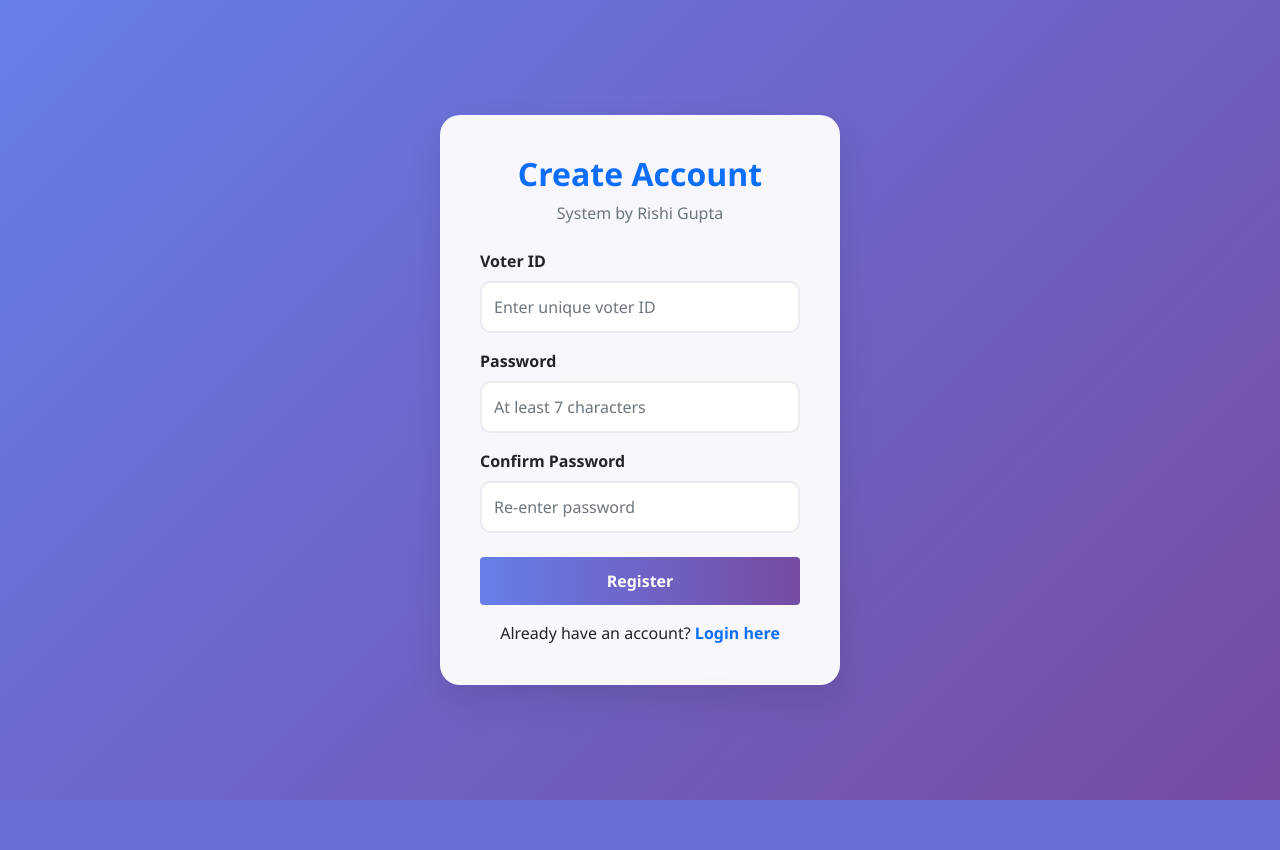
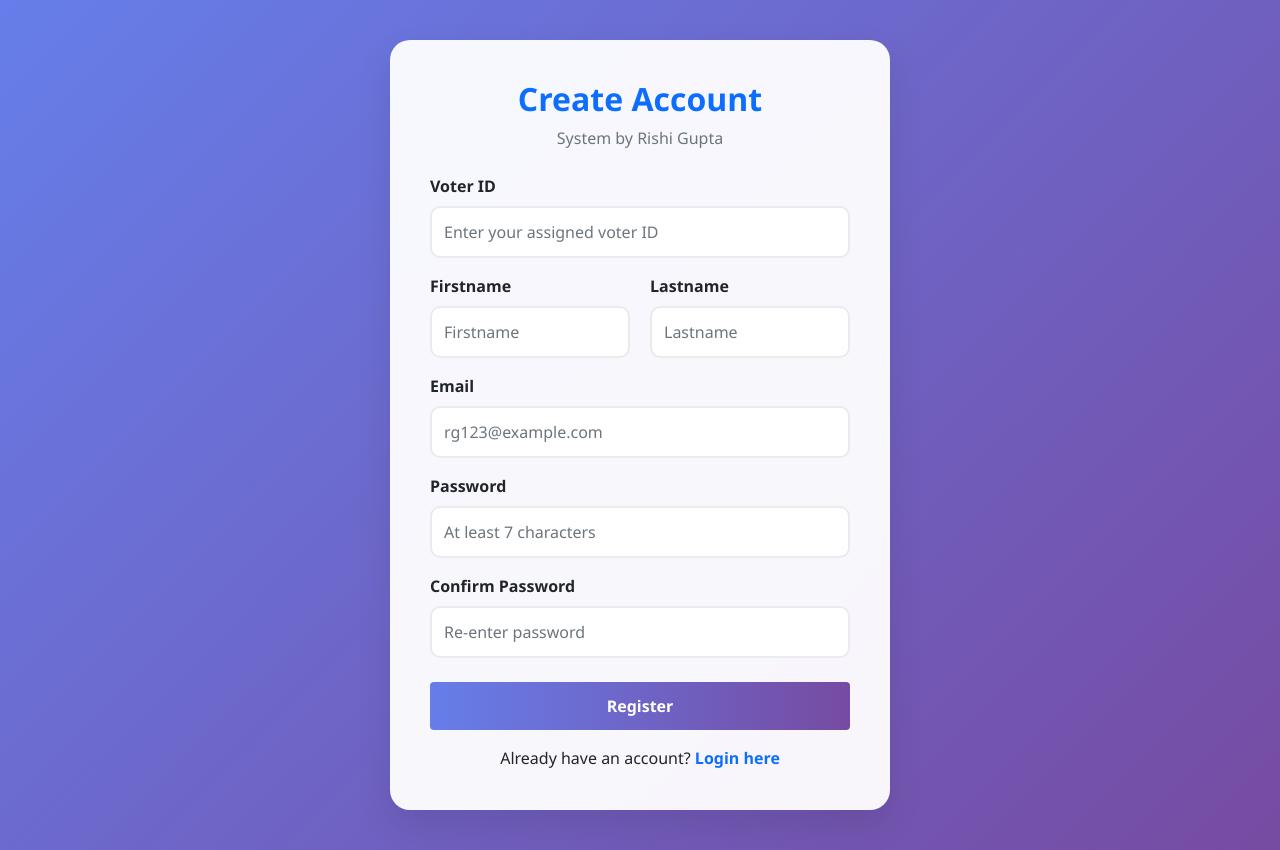
Before and after one commit to rishh-i/Blockchain-Voting-RG, a Flask app: page /auth/register in a window 1280 px wide. Before the commit the page ends 800 px from the top, so only its background shows below. Run offline with Flask 3, Linux system fonts and the light colour scheme; some libraries are stand-ins or nearby versions.

Commit message:
added email
- added user attributes in db
- extra auth routes
- register html alterations

```diff
--- a/app.py
+++ b/app.py
@@ -72,7 +72,7 @@ def create_app():
         admin = User.query.filter_by(voter_id="admin").first()
         if not admin:
             # creates an initial admin account if one hasn't been created already i.e. first time executing program
-            admin = User(voter_id="admin", is_admin=True)
+            admin = User(voter_id="admin", is_admin=True, firstname="Admin", lastname="User", email="admin@voting.com")
             admin.set_password("admin123") #have to change later
             db.session.add(admin)
             db.session.commit()
--- a/blockchain.json
+++ b/blockchain.json
@@ -4,9 +4,9 @@
       "index": 0,
       "votes": [],
       "previous_hash": "0",
-      "timestamp": 1766260639.265234,
-      "nonce": 151,
-      "hash": "00fd8486b3f9cd587d69282a4254edf6e0365870cc2a0f3cee6149fc76fb0e0d"
+      "timestamp": 1766705511.527568,
+      "nonce": 58,
+      "hash": "0086e8a99adf0d1eaed91fec45efaf1c6445c30cfab851cd32985f25a6e09ced"
     }
   ],
   "pending_votes": []
--- a/models/user.py
+++ b/models/user.py
@@ -5,12 +5,17 @@ from models.base import Base
 
 from database import db
 
+# inherits from Base to get primary key and timestamp fields
 class User(UserMixin, Base):
     __tablename__ = "users"
 
+    # user attributes
     voter_id = db.Column(db.String(50), unique=True, nullable=False)
     hashed_password = db.Column(db.String(128), nullable=False)
     is_admin = db.Column(db.Boolean, default=False)
+    firstname = db.Column(db.String(100), nullable=False)
+    lastname = db.Column(db.String(100), nullable=False)
+    email = db.Column(db.String(100), unique=True, nullable=False)
 
     def set_password(self, password):
         self.hashed_password = generate_password_hash(password)
--- a/routes/auth_routes.py
+++ b/routes/auth_routes.py
@@ -40,11 +40,14 @@ def register():
 
     if request.method == "POST":
         voter_id = request.form.get("voter_id")
+        firstname = request.form.get("firstname")
+        lastname = request.form.get("lastname")
+        email = request.form.get("email")
         password = request.form.get("password")
         confirm_password = request.form.get("confirm_password")
 
         # null input validation
-        if not voter_id or not password or not confirm_password:
+        if not voter_id or not password or not confirm_password or not firstname or not lastname or not email:
             flash("Please fill in all fields.", "error")
             return render_template("register.html")
 
@@ -69,12 +72,19 @@ def register():
             flash("Password must have at least 7 characters.", "error")
             return render_template("register.html")
 
+        # checks if email already exists
+        existing_email = User.query.filter_by(email=email).first()
+        if existing_email:
+            flash("Email address already registered.", "error")
+            return render_template("register.html")
+
+        # checks if voter_id already exists
         existing_user = User.query.filter_by(voter_id=voter_id).first()
         if existing_user:
             flash("Voter ID already exists.", "error")
             return render_template("register.html")
 
-        new_user = User(voter_id=voter_id)
+        new_user = User(voter_id=voter_id, firstname=firstname, lastname=lastname, email=email)
         new_user.set_password(password)
 
         try:
--- a/templates/admin_blockchain_explorer.html
+++ b/templates/admin_blockchain_explorer.html
@@ -151,7 +151,7 @@
 
                 if (response.status === 403) {
                     document.getElementById('blockchainStatus').innerHTML =
-                        '<div class="alert alert-danger">❌ Admin access required</div>';
+                        '<div class="alert alert-danger">Admin access required</div>';
                     return;
                 }
 
--- a/templates/register.html
+++ b/templates/register.html
@@ -13,6 +13,7 @@
             align-items: center;
             justify-content: center;
             font-family: 'Segoe UI', Tahoma, Geneva, Verdana, sans-serif;
+            padding: 20px 0;
         }
         .register-container {
             background: rgba(255, 255, 255, 0.95);
@@ -20,8 +21,9 @@
             padding: 40px;
             box-shadow: 0 15px 35px rgba(0, 0, 0, 0.1);
             backdrop-filter: blur(10px);
-            max-width: 400px;
+            max-width: 500px;
             width: 100%;
+            margin: 20px auto;
         }
         .btn-primary {
             background: linear-gradient(90deg, #667eea 0%, #764ba2 100%);
@@ -47,6 +49,14 @@
             border-radius: 10px;
             border: none;
         }
+        .row {
+            margin-left: -10px;
+            margin-right: -10px;
+        }
+        .row > [class*='col-'] {
+            padding-left: 10px;
+            padding-right: 10px;
+        }
     </style>
 </head>
 <body>
@@ -71,7 +81,26 @@
             <div class="mb-3">
                 <label for="voter_id" class="form-label fw-bold">Voter ID</label>
                 <input type="text" class="form-control" id="voter_id" name="voter_id" required
-                       placeholder="Enter unique voter ID">
+                       placeholder="Enter your assigned voter ID">
+            </div>
+
+            <div class="row mb-3">
+                <div class="col-md-6">
+                    <label for="firstname" class="form-label fw-bold">Firstname</label>
+                    <input type="text" class="form-control" id="firstname" name="firstname" required
+                           placeholder="Firstname">
+                </div>
+                <div class="col-md-6">
+                    <label for="lastname" class="form-label fw-bold">Lastname</label>
+                    <input type="text" class="form-control" id="lastname" name="lastname" required
+                           placeholder="Lastname">
+                </div>
+            </div>
+
+            <div class="mb-3">
+                <label for="email" class="form-label fw-bold">Email</label>
+                <input type="email" class="form-control" id="email" name="email" required
+                       placeholder="rg123@example.com">
             </div>
 
             <div class="mb-3">
```
Also changed, not shown: templates/admin_elections.html (+8 -3 lines), instance/voting.db.
